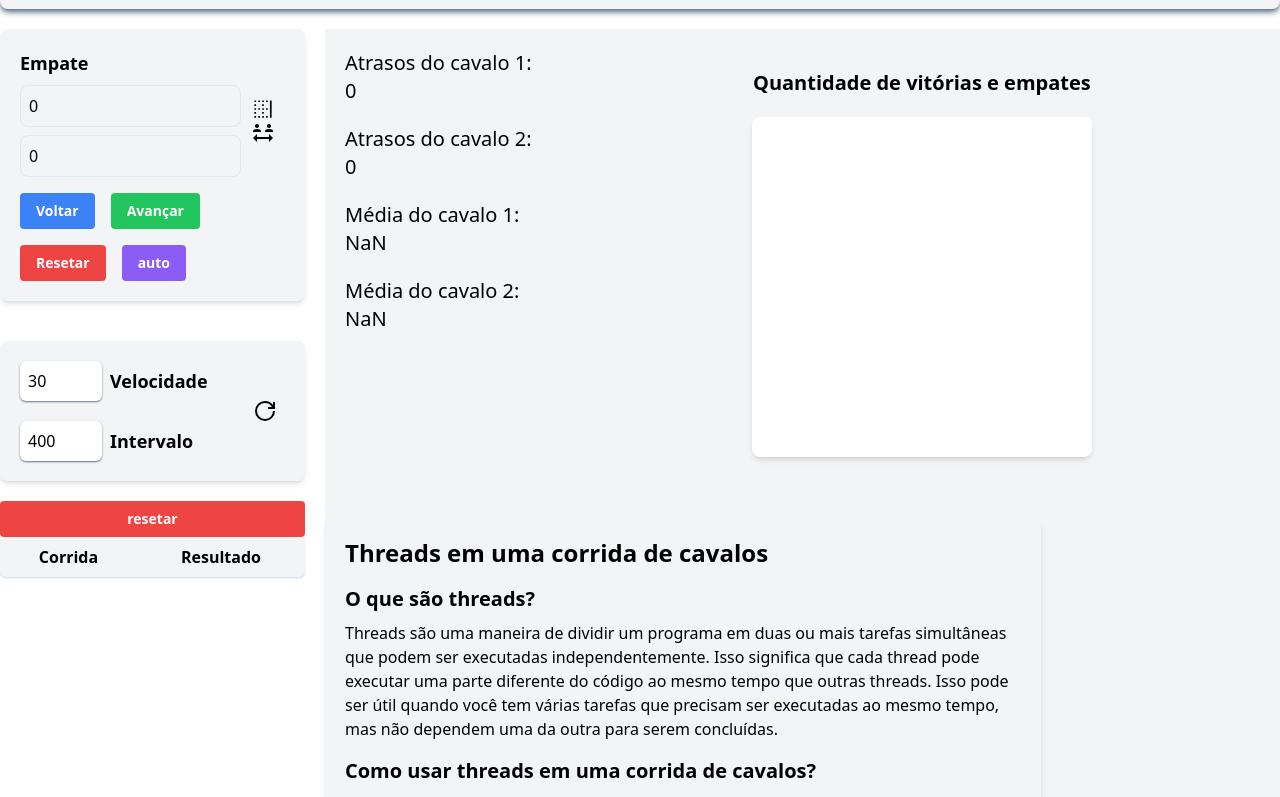
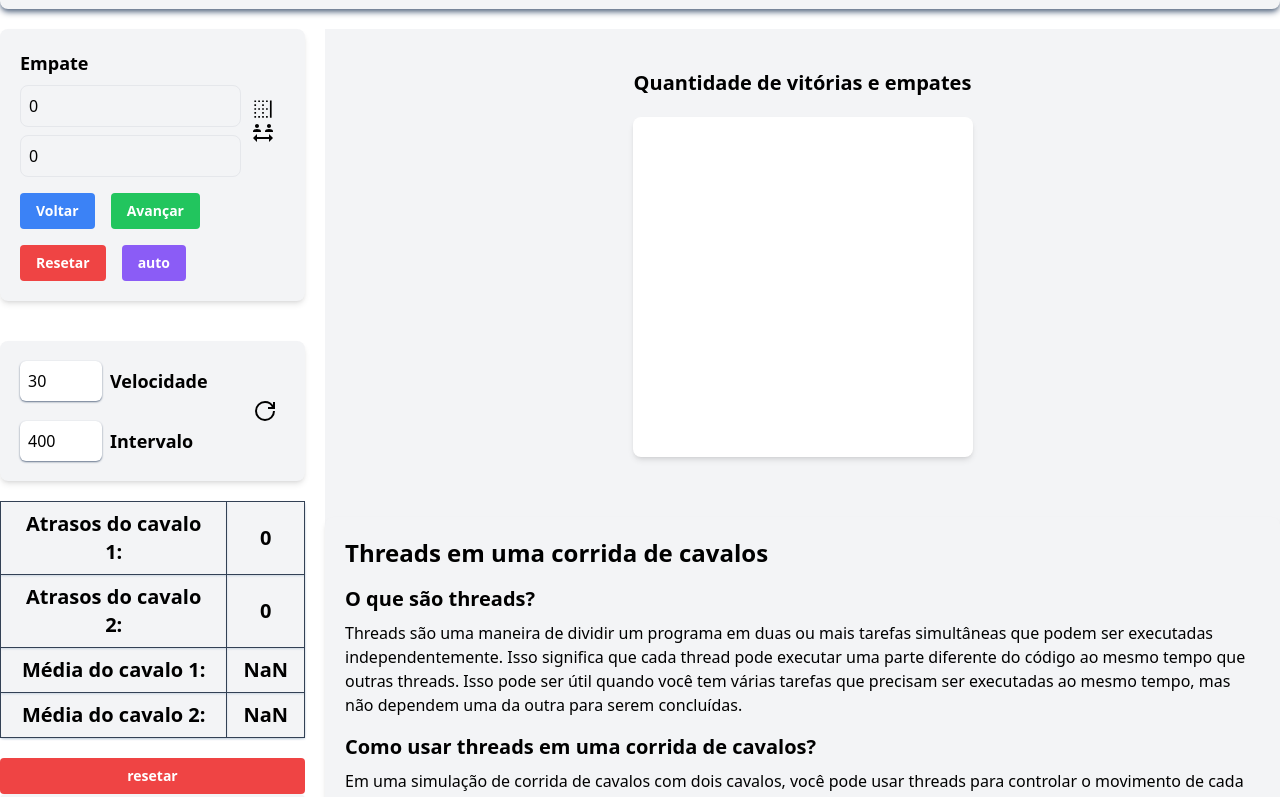
Before and after one commit to EuMotta/Threads-NextJs, a Next.js app: page / in a window 1280 px wide. Shown: the part 235-1032 px from the top of the page. Built offline with nearby package versions, Linux system fonts and the light colour scheme.

Commit message:
media visual update

```diff
--- a/src/app/sections/Horse.jsx
+++ b/src/app/sections/Horse.jsx
@@ -280,6 +280,27 @@ export default function Horse() {
                 </button>
               </div>
             </div>
+            <table className="bg-gray-100 font-semibold rounded-md shadow-sm shadow-slate-300 p-5 text-xl">
+              <tbody className='text-center'>
+                <tr>
+                  <td>Atrasos do cavalo 1:</td>
+                  <td>{positionMedia1}</td>
+                </tr>
+                <tr>
+                  <td>Atrasos do cavalo 2:</td>
+                  <td>{positionMedia2}</td>
+                </tr>
+                <tr>
+                  <td>Média do cavalo 1:</td>
+                  <td>{Math.floor(positionMedia1 / raceResults.length)}</td>
+                </tr>
+                <tr>
+                  <td>Média do cavalo 2:</td>
+                  <td>{Math.floor(positionMedia2 / raceResults.length)}</td>
+                </tr>
+              </tbody>
+            </table>
+
             <div className="">
               <button
                 className="bg-red-500 w-full hover:bg-red-700 text-white text-sm font-bold py-2 px-4 rounded"
@@ -312,13 +333,7 @@ export default function Horse() {
               </table>
             </div>
           </div>
-          <div className="col-span-3 grid grid-cols-4 bg-gray-100 my-5">
-            <div className="flex flex-col p-5 text-xl gap-5">
-            <div className="">Atrasos do cavalo 1: {positionMedia1 }</div>
-              <div className="">Atrasos do cavalo 2: {positionMedia2 }</div>
-              <div className="">Média do cavalo 1: {Math.floor(positionMedia1 / raceResults.length)}</div>
-              <div className="">Média do cavalo 2: {Math.floor(positionMedia2 / raceResults.length)}</div>
-            </div>
+          <div className="col-span-3 bg-gray-100 my-5">
             <div className=" flex col-span-3 flex-col items-center justify-center py-10">
               <h1 className="text-xl font-bold mb-5">
                 Quantidade de vitórias e empates
```
